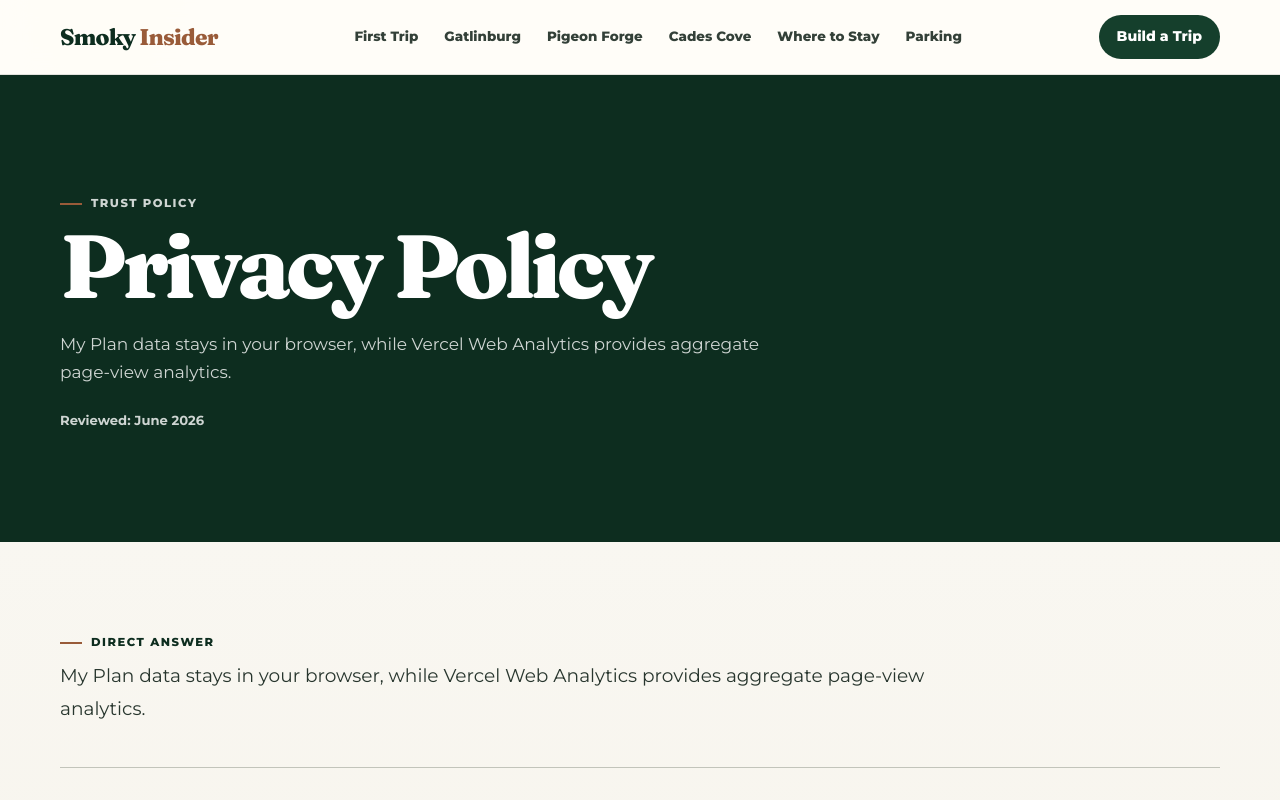
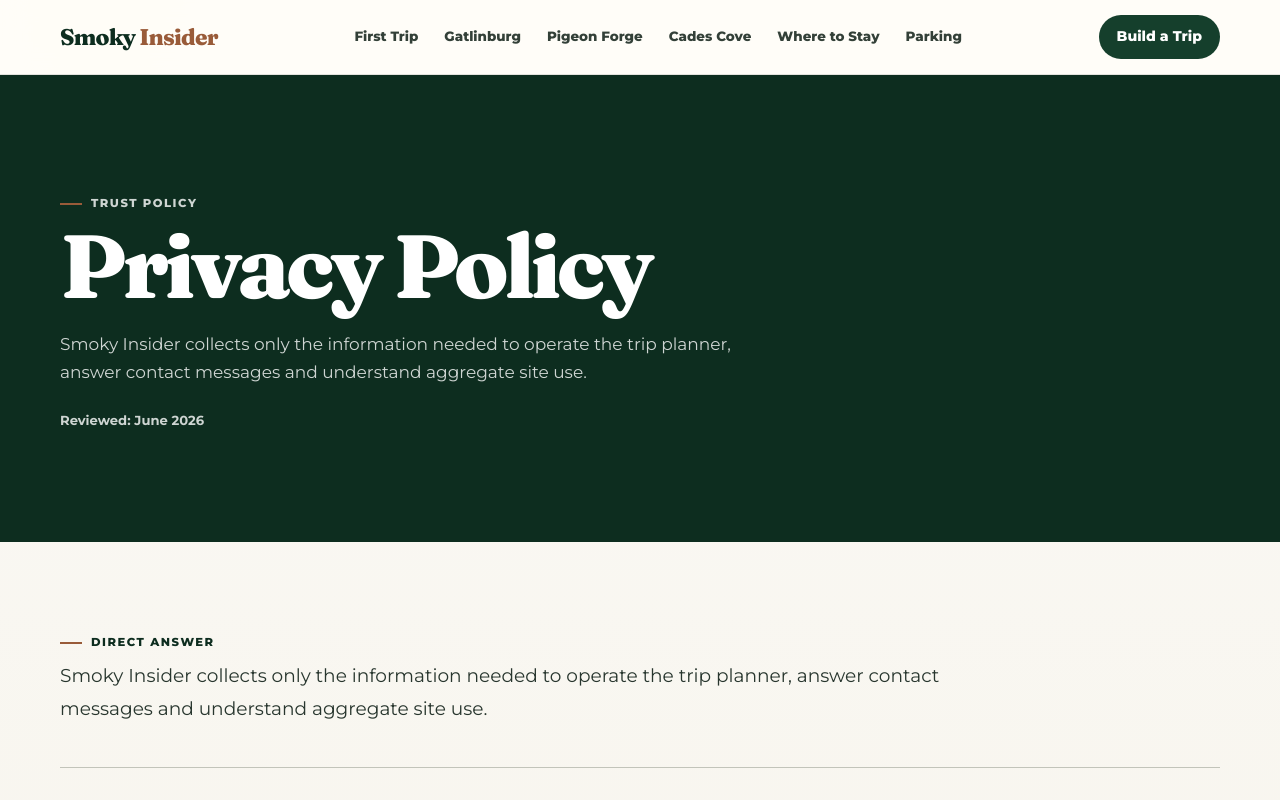
Before and after one commit to masondtorres/smokies-insider-guide, a Next.js app: page /privacy in a window 1280 px wide. Shown: the top 800 px of the page. Built offline with nearby package versions, Linux system fonts and the light colour scheme.

Commit message:
Controlled teardown: correct privacy policy for contact form and analytics

```diff
--- a/src/app/privacy/page.tsx
+++ b/src/app/privacy/page.tsx
@@ -3,16 +3,25 @@
 
 export const metadata: Metadata = {
   title: "Privacy Policy",
-  description: "How browser-saved My Plan data and aggregate site analytics are handled by Smoky Insider.",
+  description: "How Smoky Insider handles browser-saved trip data, contact submissions and aggregate analytics.",
 };
 
 export default function PrivacyPage() {
-  return <PolicyPage title="Privacy Policy" description="My Plan data stays in your browser, while Vercel Web Analytics provides aggregate page-view analytics." path="/privacy" points={[
-    "Saved planner-result identifiers use local storage so My Plan can display them later.",
-    "The saved plan is not sent to a site database by this feature.",
-    "Clearing browser storage removes the saved plan.",
-    "Vercel Web Analytics collects aggregate, anonymized page-view information without third-party cookies.",
-    "The site does not use Google Analytics or custom analytics events.",
-    "This policy must be updated before adding forms, advertising, accounts or other data collection.",
-  ]} />;
+  return (
+    <PolicyPage
+      title="Privacy Policy"
+      description="Smoky Insider collects only the information needed to operate the trip planner, answer contact messages and understand aggregate site use."
+      path="/privacy"
+      points={[
+        "My Plan stores saved planner-result identifiers in your browser using local storage. That saved plan is not sent to a site database by the planner feature.",
+        "Clearing your browser storage removes the saved My Plan information from that device.",
+        "The contact form may collect the name, email address and message you submit so Smoky Insider can review and respond to your request.",
+        "Contact submissions may be delivered through the site's hosting or email service providers. They are retained only as reasonably needed to respond, maintain records and prevent abuse.",
+        "Vercel Web Analytics provides aggregate site-use information. Smoky Insider does not currently use Google Analytics or custom advertising-tracking events.",
+        "The site may link to National Park Service pages, local businesses or other third-party websites. Their privacy practices are controlled by those organizations.",
+        "Smoky Insider does not sell personal information to advertisers.",
+        "Questions or deletion requests concerning a contact submission may be sent through the Contact page.",
+      ]}
+    />
+  );
 }
```
